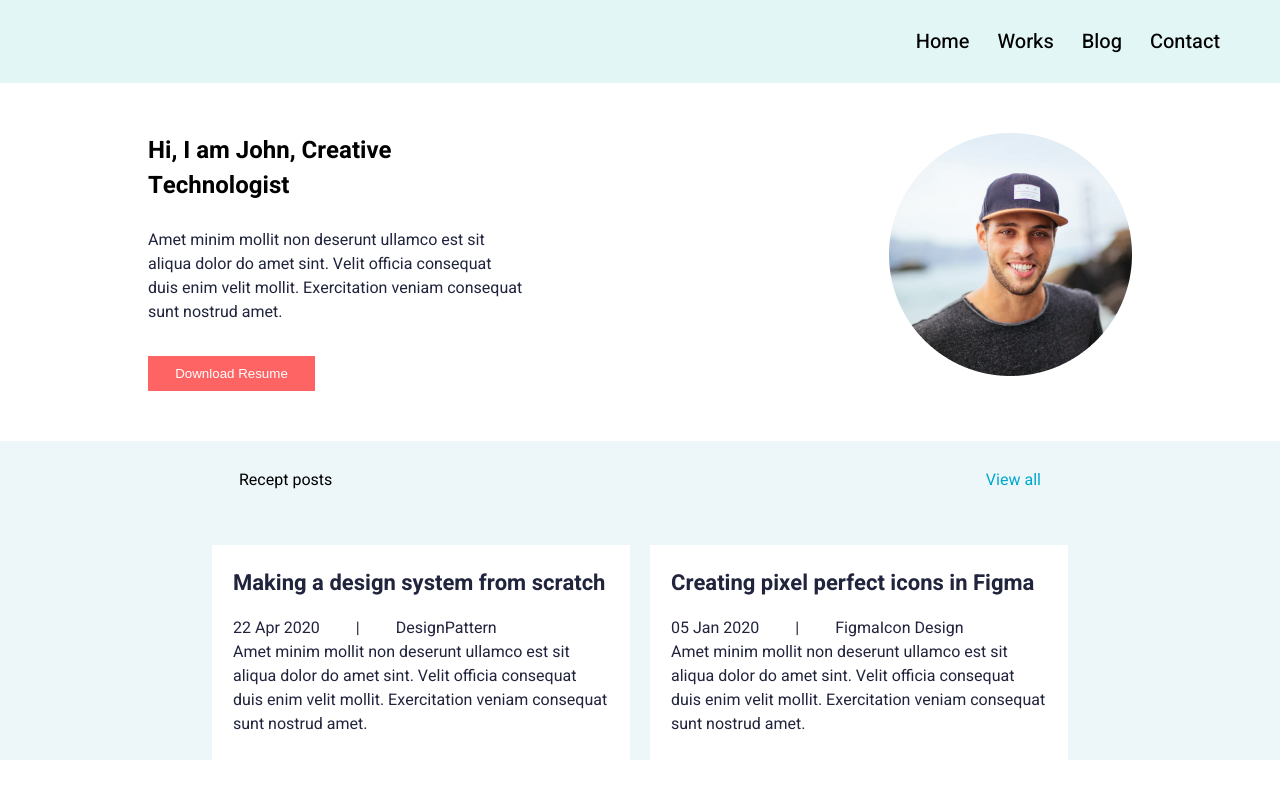
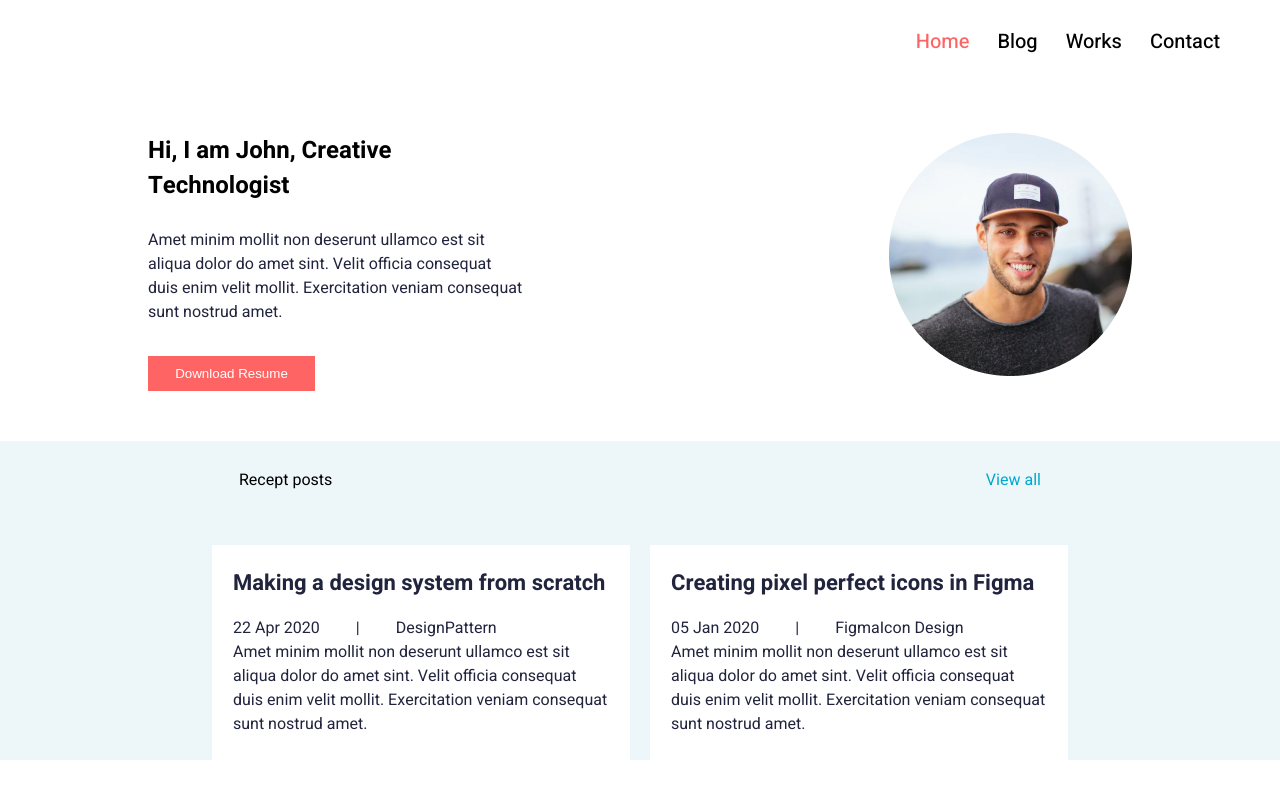
Before and after one commit to ElenaKas8/Portfolio-Johns, a React (Create React App) app: page / in a window 1280 px wide. Shown: the top 797 px of the page. Built offline with nearby package versions, Linux system fonts and the light colour scheme; a web font is replaced by a local one.

Commit message:
dd uselocation

```diff
--- a/src/components/Header/Header.jsx
+++ b/src/components/Header/Header.jsx
@@ -1,26 +1,34 @@
 import React, { useState } from "react";
-import { NavLink } from "react-router-dom";
-import css from "./Header.module.css"; // Убедитесь, что правильно импортировали файл со стилями
+import { NavLink, useLocation } from "react-router-dom";
+import css from "./Header.module.css";
 import { IoMenu } from "react-icons/io5";
-
-
 
 const Header = () => {
   const [open, setOpen] = useState(false);
+  const location = useLocation();
 
   const toggleMenu = () => {
     setOpen(!open);
-      console.log('Menu is now', open ? 'open' : 'closed');
+    console.log("Menu is now", open ? "open" : "closed");
   };
 
   return (
     <header>
-        <nav className={`${css.header_nav} ${open ? css.active : ''}`}>
+      <nav className={`${css.header_nav} ${open ? css.active : ""}`}>
         <ul className={css.itemNav}>
-            <li><NavLink to='/'>Home</NavLink></li>
-            <li><NavLink to='/works'>Works</NavLink></li>
-            <li><NavLink to='/blog'>Blog</NavLink></li>
-            <li><NavLink to='/contact'>Contact</NavLink></li>
+          <li>
+            <NavLink to="/" className={location.pathname === "/" ? css.active : ""}>Home</NavLink>
+          </li>
+          <li>
+            <NavLink to="/blog" className={location.pathname === "/blog" ? css.active : ""}>Blog</NavLink>
+          </li>
+          <li>
+            <NavLink to="/works" className={location.pathname === "/works" ? css.active : ""}>Works</NavLink>
+          </li>
+
+          <li>
+            <NavLink to="/contact" className={location.pathname === "/contact" ? css.active : ""}>Contact</NavLink>
+          </li>
         </ul>
       </nav>
       <button className={css.headerBtn} onClick={toggleMenu}>
--- a/src/components/Header/Header.module.css
+++ b/src/components/Header/Header.module.css
@@ -5,7 +5,7 @@ header {
     display: flex;
     align-items: center;
     justify-content: flex-end;
-    background-color: rgba(181, 232, 229, 0.4);
+
 
   }
 
@@ -21,7 +21,7 @@ header {
   .itemNav li a.active,
   .itemNav a:focus,
   .itemNav li a:focus {
-    color: brown;
+    color: var(--primary);
   }
 
   .headerBtn {
--- a/src/components/router.js
+++ b/src/components/router.js
@@ -15,21 +15,24 @@ export const router = createBrowserRouter([
     children: [
       {
         path: "/",
+        index: true,
         element: <HomePage />,
+      },
+
+      {
+        path: "/blog",
+        element: <BlogPage />,
       },
       {
         path: "/works",
         element: <WorksPage />,
       },
-      {
-        path: "/blog",
-        element: <BlogPage />,
-      },
+
       {
         path: "/contact",
         element: <ContactPage />,
       },
-      { path: "*", element: <NotFoundPage/> },
+      { path: "*", element: <HomePage/> },
     ],
   },
 ]);
```
Also changed, not shown: package.json (+5 -3 lines), 1 other file (tests, documents, lock files or other folders). Lines whose indentation alone changed are shown as unchanged.
